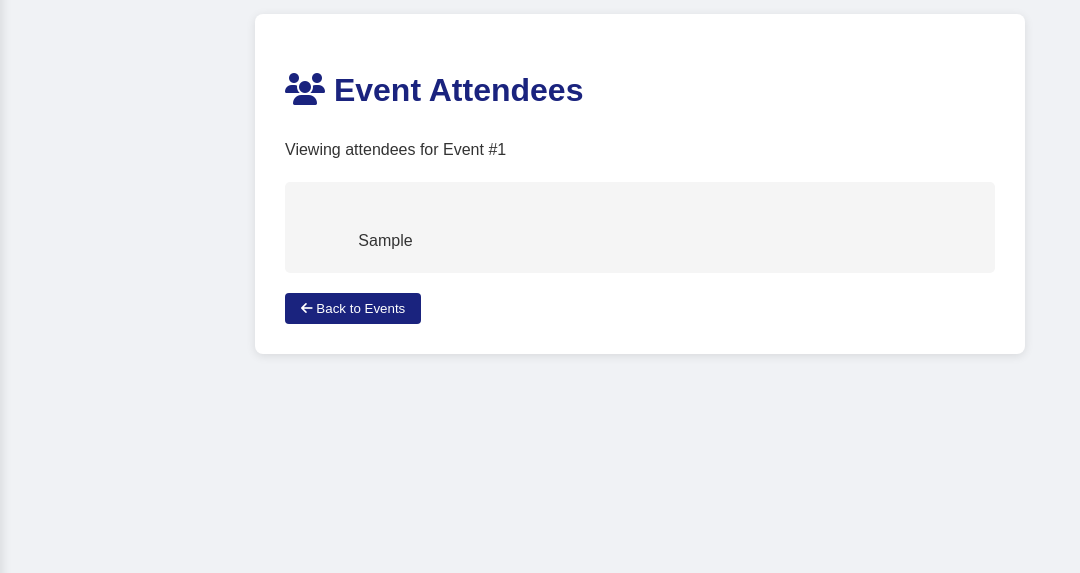
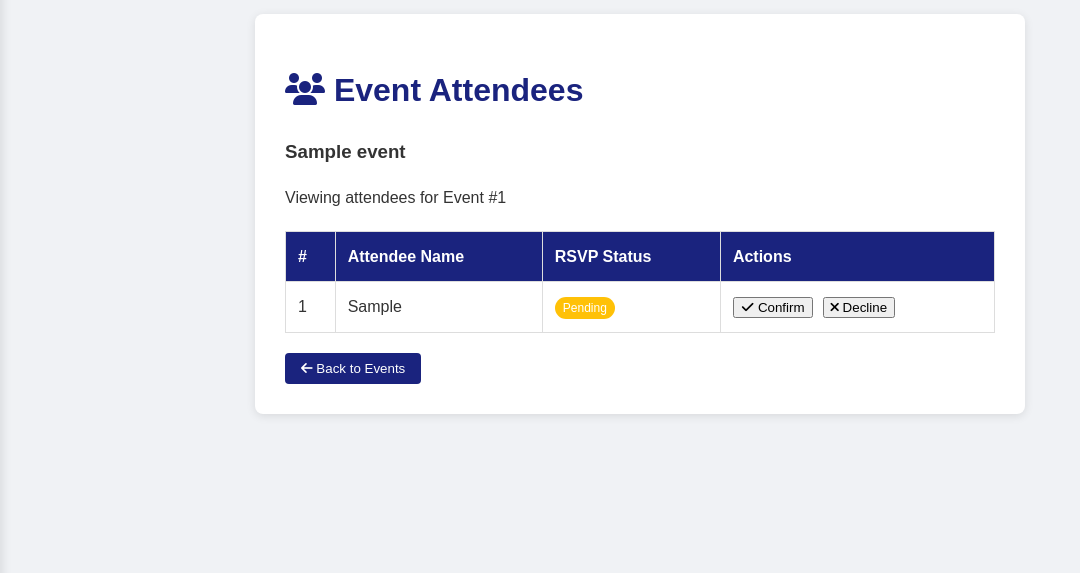
Before and after one commit to NIRDA-KMS/NIRDAKMS, a PHP site: page /view_attendees.php?event_id=1 in a window 1280 px wide. Shown: the part 96-669 px from the top of the page, without its empty margins (0-1080 px from the left). Run offline with PHP 8.4, Linux system fonts and the light colour scheme; tables that the repository leaves empty or names only in its code hold one stand-in row (values such as "Sample post"); some libraries are stand-ins or nearby versions.

Commit message:
confirmation of attendance

```diff
--- a/SchedureEvent/view_attendees.php
+++ b/SchedureEvent/view_attendees.php
@@ -2,6 +2,9 @@
 // Enable error reporting
 error_reporting(E_ALL);
 ini_set('display_errors', 1);
+
+// Start session for messages
+session_start();
 
 // Database connection
 include('connect.php');
@@ -11,6 +14,41 @@ if (!$connection) {
     die("Database connection failed: " . mysqli_connect_error());
 }
 
+// Handle RSVP update
+if ($_SERVER['REQUEST_METHOD'] === 'POST' && isset($_POST['update_rsvp'])) {
+    $eventId = (int)$_POST['event_id'];
+    $attendee = trim($_POST['attendee']);
+    $status = $_POST['status'];
+
+    // Get current RSVP data
+    $query = "SELECT rsvp_status FROM schedule_events WHERE event_id = ?";
+    $stmt = mysqli_prepare($connection, $query);
+    mysqli_stmt_bind_param($stmt, "i", $eventId);
+    mysqli_stmt_execute($stmt);
+    $result = mysqli_stmt_get_result($stmt);
+    $row = mysqli_fetch_assoc($result);
+
+    $rsvpData = [];
+    if (!empty($row['rsvp_status'])) {
+        $rsvpData = json_decode($row['rsvp_status'], true);
+    }
+
+    // Update RSVP status
+    $attendeeKey = 'attendee_' . md5($attendee);
+    $rsvpData[$attendeeKey] = $status;
+
+    // Save back to database
+    $updateQuery = "UPDATE schedule_events SET rsvp_status = ? WHERE event_id = ?";
+    $updateStmt = mysqli_prepare($connection, $updateQuery);
+    $jsonData = json_encode($rsvpData);
+    mysqli_stmt_bind_param($updateStmt, "si", $jsonData, $eventId);
+    mysqli_stmt_execute($updateStmt);
+
+    $_SESSION['message'] = "RSVP status updated successfully!";
+    header("Location: view_attendees.php?event_id=" . $eventId);
+    exit();
+}
+
 // Get event ID from URL parameter
 $eventId = isset($_GET['event_id']) ? (int)$_GET['event_id'] : 0;
 
@@ -18,22 +56,33 @@ if ($eventId <= 0) {
     die("Invalid event ID");
 }
 
-// Query to get only the attend column for the specific event
-$query = "SELECT attend FROM schedule_events WHERE event_id = ?";
+// Query to get event details including attendees and RSVP status
+$query = "SELECT eventTitle, attend, rsvp_status FROM schedule_events WHERE event_id = ?";
 $stmt = mysqli_prepare($connection, $query);
 mysqli_stmt_bind_param($stmt, "i", $eventId);
 mysqli_stmt_execute($stmt);
 $result = mysqli_stmt_get_result($stmt);
 
 if (!$result || mysqli_num_rows($result) == 0) {
-    die("No attend data found for this event.");
+    die("No event found with this ID.");
 }
 
 $row = mysqli_fetch_assoc($result);
+$eventTitle = $row['eventTitle'];
 $attendData = $row['attend'];
+$rsvpStatus = !empty($row['rsvp_status']) ? json_decode($row['rsvp_status'], true) : [];
 
 // Close connection
 mysqli_close($connection);
+
+// Process attendee data
+$attendees = [];
+if (!empty($attendData)) {
+    // Split by comma and trim whitespace
+    $attendees = array_map('trim', explode(',', $attendData));
+    // Remove empty entries
+    $attendees = array_filter($attendees);
+}
 ?>
 
 <!DOCTYPE html>
@@ -53,8 +102,7 @@ mysqli_close($connection);
         }
         .container {
             max-width: 800px;
-           margin: 100px 255px;
-
+            margin: 100px 255px;
             background-color: white;
             padding: 30px;
             border-radius: 8px;
@@ -64,13 +112,25 @@ mysqli_close($connection);
             color: #1a237e;
             margin-bottom: 20px;
         }
-        .attend-content {
-            background: #f5f5f5;
-            padding: 20px;
-            border-radius: 5px;
+        .attend-table {
+            width: 100%;
+            border-collapse: collapse;
             margin-top: 20px;
-            white-space: pre-wrap;
-            word-wrap: break-word;
+        }
+        .attend-table th, .attend-table td {
+            border: 1px solid #ddd;
+            padding: 12px;
+            text-align: left;
+        }
+        .attend-table th {
+            background-color: #1a237e;
+            color: white;
+        }
+        .attend-table tr:nth-child(even) {
+            background-color: #f2f2f2;
+        }
+        .attend-table tr:hover {
+            background-color: #e6e6e6;
         }
         .back-btn {
             display: inline-block;
@@ -86,17 +146,105 @@ mysqli_close($connection);
         .back-btn:hover {
             background-color: #00A0DF;
         }
+        .no-attendees {
+            background: #f5f5f5;
+            padding: 20px;
+            border-radius: 5px;
+            margin-top: 20px;
+            text-align: center;
+            color: #666;
+        }
+        .rsvp-form {
+            display: flex;
+            gap: 10px;
+        }
+        .rsvp-badge {
+            padding: 4px 8px;
+            border-radius: 12px;
+            font-size: 12px;
+            color: white;
+        }
+        .rsvp-confirmed {
+            background-color: #4CAF50;
+        }
+        .rsvp-declined {
+            background-color: #F44336;
+        }
+        .rsvp-pending {
+            background-color: #FFC107;
+        }
+        .message {
+            padding: 10px;
+            margin-bottom: 15px;
+            border-radius: 4px;
+        }
+        .success {
+            background-color: #dff0d8;
+            color: #3c763d;
+        }
+        .error {
+            background-color: #f2dede;
+            color: #a94442;
+        }
     </style>
 </head>
 <body>
-    <?php include ('../Internees_task/header.php'); ?>
+    <?php include('../Internees_task/header.php'); ?>
     <div class="container">
         <h1><i class="fas fa-users"></i> Event Attendees</h1>
+
+        <?php if (isset($_SESSION['message'])): ?>
+            <div class="message success"><?php echo $_SESSION['message']; unset($_SESSION['message']); ?></div>
+        <?php endif; ?>
+
+        <h3><?php echo htmlspecialchars($eventTitle); ?></h3>
         <p>Viewing attendees for Event #<?php echo $eventId; ?></p>
 
-        <div class="attend-content">
-            <?php echo htmlspecialchars($attendData); ?>
-        </div>
+        <?php if (!empty($attendees)): ?>
+            <table class="attend-table">
+                <thead>
+                    <tr>
+                        <th>#</th>
+                        <th>Attendee Name</th>
+                        <th>RSVP Status</th>
+                        <th>Actions</th>
+                    </tr>
+                </thead>
+                <tbody>
+                    <?php foreach ($attendees as $index => $attendee):
+                        $attendeeKey = 'attendee_' . md5($attendee);
+                        $currentStatus = $rsvpStatus[$attendeeKey] ?? 'pending';
+                    ?>
+                        <tr>
+                            <td><?php echo $index + 1; ?></td>
+                            <td><?php echo htmlspecialchars($attendee); ?></td>
+                            <td>
+                                <span class="rsvp-badge rsvp-<?php echo $currentStatus; ?>">
+                                    <?php echo ucfirst($currentStatus); ?>
+                                </span>
+                            </td>
+                            <td>
+                                <form method="post" class="rsvp-form">
+                                    <input type="hidden" name="event_id" value="<?php echo $eventId; ?>">
+                                    <input type="hidden" name="attendee" value="<?php echo htmlspecialchars($attendee); ?>">
+                                    <input type="hidden" name="update_rsvp" value="1">
+                                    <button type="submit" name="status" value="confirmed" class="action-btn" title="Confirm Attendance">
+                                        <i class="fas fa-check"></i> Confirm
+                                    </button>
+                                    <button type="submit" name="status" value="declined" class="action-btn" title="Decline Attendance">
+                                        <i class="fas fa-times"></i> Decline
+                                    </button>
+                                </form>
+                            </td>
+                        </tr>
+                    <?php endforeach; ?>
+                </tbody>
+            </table>
+        <?php else: ?>
+            <div class="no-attendees">
+                <p>No attendees have been recorded for this event.</p>
+            </div>
+        <?php endif; ?>
 
         <button class="back-btn" onclick="window.history.back()">
             <i class="fas fa-arrow-left"></i> Back to Events
```
